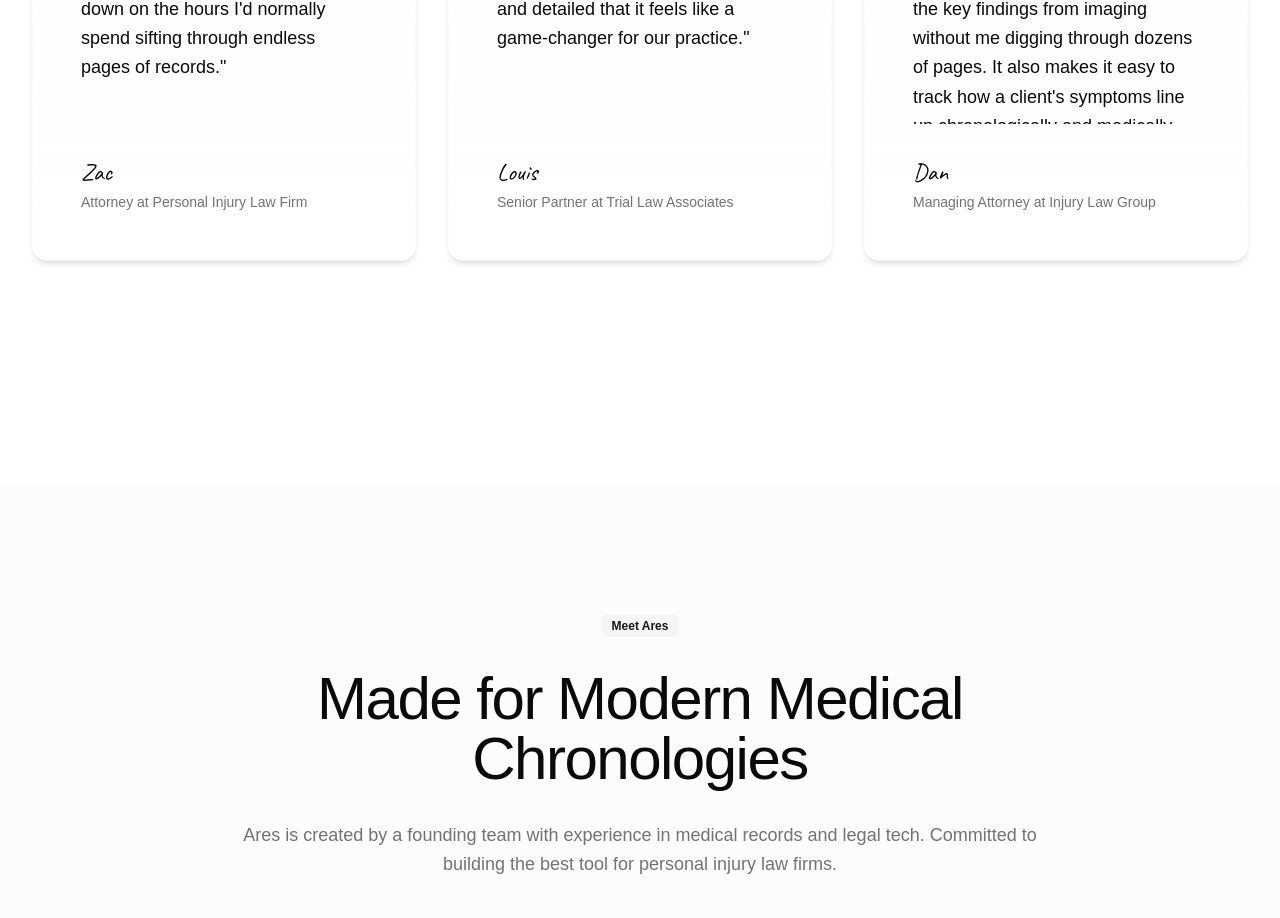
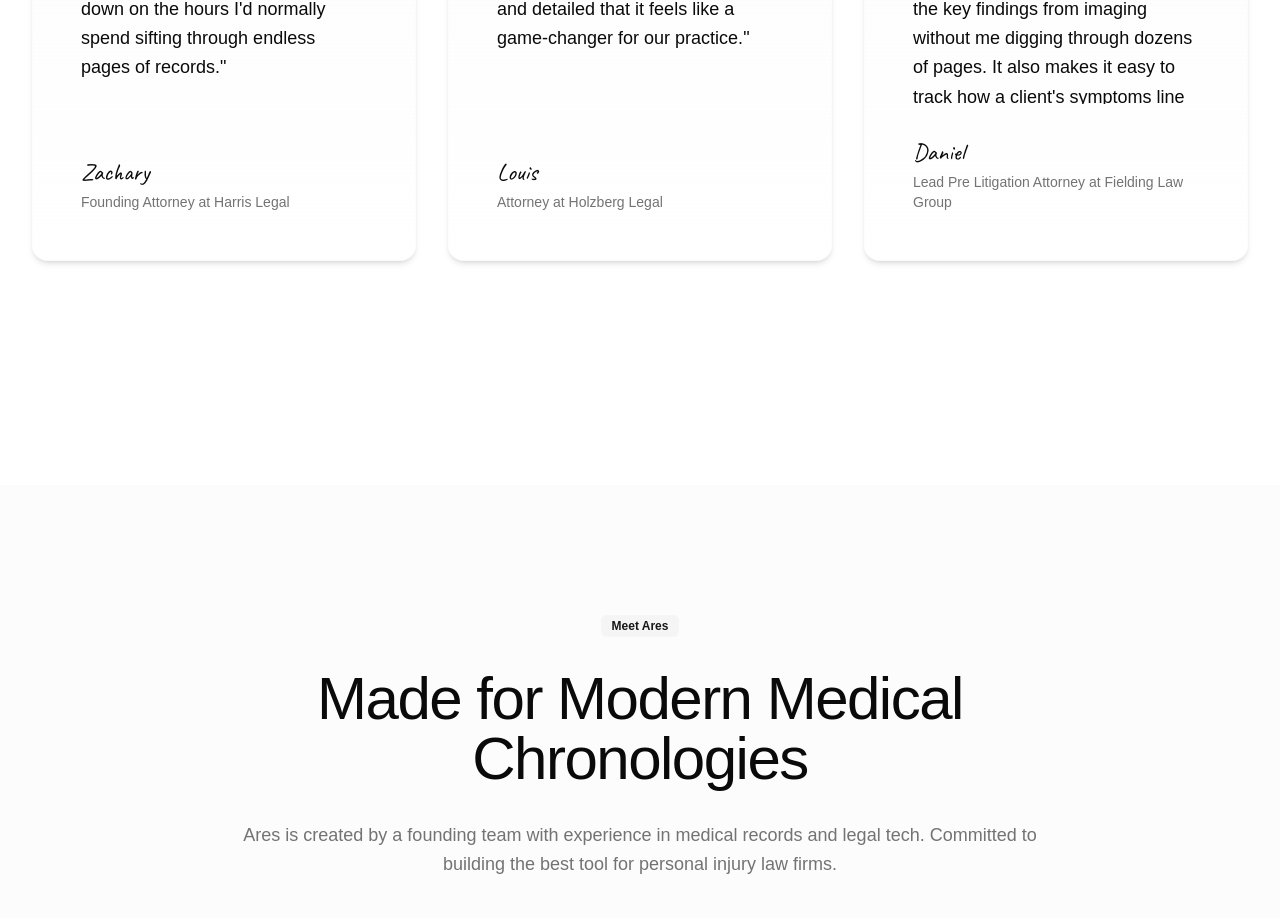
Before and after one commit to chrismaresca/ares-lp, a Next.js app: page / in a window 1280 px wide. Shown: the part 2476-3394 px from the top of the page. Built offline with nearby package versions, Linux system fonts and the light colour scheme.

Commit message:
update testimonials

```diff
--- a/src/constants/website.ts
+++ b/src/constants/website.ts
@@ -97,23 +97,23 @@
   testimonials: [
     {
       quote: "I love how Ares provides a straightforward, high-level summary of a client's medical records. It helps me quickly grasp key dates, the patient's age, and the overall treatment story at a glance. It's been a huge time-saver and cuts down on the hours I'd normally spend sifting through endless pages of records.",
-      author: "Zac",
-      title: "Attorney",
-      company: "Personal Injury Law Firm",
+      author: "Zachary",
+      title: "Founding Attorney",
+      company: "Harris Legal",
       avatar: "https://medchronai-files.s3.us-west-1.amazonaws.com/landing-page/zach-harris.jpeg",
     },
     {
       quote: "My paralegal was amazed by how Ares helps pinpoint missing records and streamline our trial timelines. It's incredibly useful from a trial standpoint and is exactly what we need to stay organized and find any gaps. The summaries are so clear and detailed that it feels like a game-changer for our practice.",
       author: "Louis",
-      title: "Senior Partner",
-      company: "Trial Law Associates",
+      title: "Attorney",
+      company: "Holzberg Legal",
       avatar: "https://medchronai-files.s3.us-west-1.amazonaws.com/landing-page/louis-maxwell-holzberg.png",
     },
     {
       quote: "Ares is a huge step up from what we were using before. It's more organized and pulls out exactly what I need across multiple providers, such as massage therapists, chiropractors, surgeons, and more. I love how it zeroes in on the key findings from imaging without me digging through dozens of pages. It also makes it easy to track how a client's symptoms line up chronologically and medically with their injuries. Overall, it helps me build a clear narrative for my demand.",
-      author: "Dan",
-      title: "Managing Attorney",
-      company: "Injury Law Group",
+      author: "Daniel",
+      title: "Lead Pre Litigation Attorney",
+      company: "Fielding Law Group",
       avatar: "https://medchronai-files.s3.us-west-1.amazonaws.com/landing-page/daniel-headshot.jpeg",
     },
   ],
```
Also changed, not shown: 1 other file (tests, documents, lock files or other folders).
